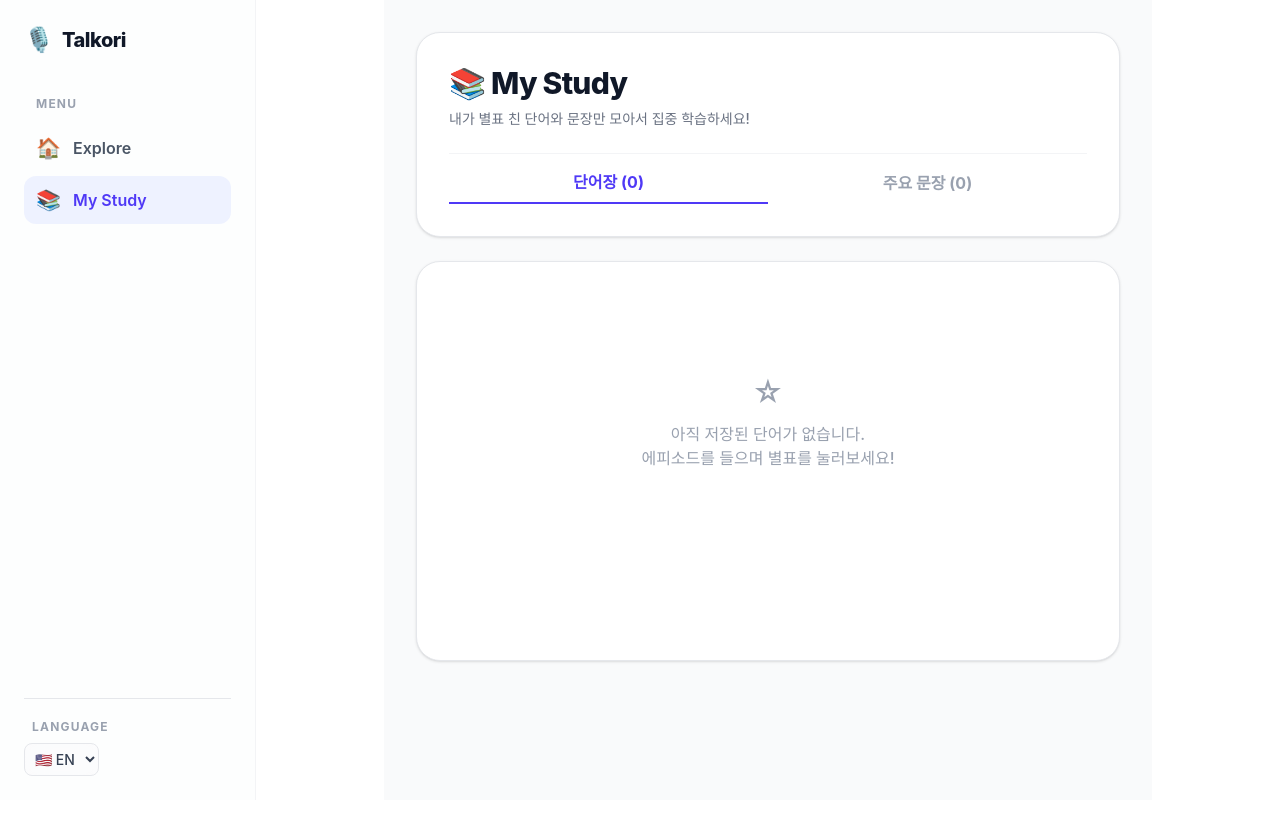
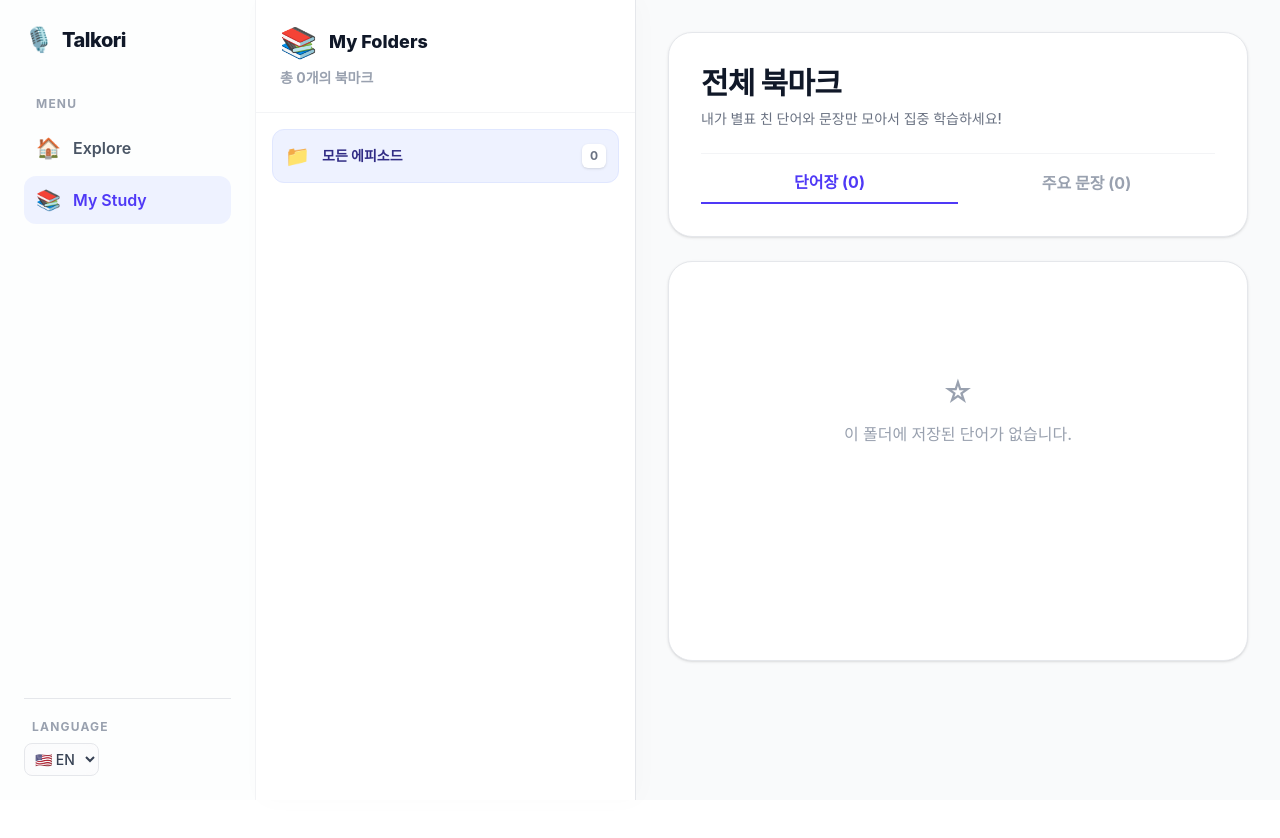
Before and after one commit to juryongkim/talkori-podcast, a React (Vite) app: page /my-study in a window 1280 px wide. Built offline with nearby package versions, Linux system fonts and the light colour scheme.

Commit message:
2coulum player and study

```diff
--- a/src/pages/MyStudy.jsx
+++ b/src/pages/MyStudy.jsx
@@ -4,12 +4,14 @@ import { Link } from 'react-router-dom';
 export default function MyStudy() {
   const [savedVoca, setSavedVoca] = useState([]);
   const [savedScript, setSavedScript] = useState([]);
+
   const [activeTab, setActiveTab] = useState('voca');
+  const [selectedFolder, setSelectedFolder] = useState('all'); // 'all' 또는 특정 epId
+  const [isFolderMenuOpen, setIsFolderMenuOpen] = useState(false); // 모바일 폴더 메뉴 토글
 
   const audioRef = useRef(null);
   const CDN_BASE_URL = "https://talkori.b-cdn.net/podcast/reaction";
 
-  // 화면이 켜질 때 로컬 스토리지에서 장바구니 데이터를 싹 불러옵니다.
   useEffect(() => {
     const voca = JSON.parse(localStorage.getItem('talkori_saved_voca')) || [];
     const script = JSON.parse(localStorage.getItem('talkori_saved_script')) || [];
@@ -21,21 +23,18 @@ export default function MyStudy() {
     };
   }, []);
 
-  // 🗑️ 다 외운 단어 삭제 함수
   const removeVoca = (wordToRemove) => {
     const updated = savedVoca.filter(v => v.word !== wordToRemove);
     setSavedVoca(updated);
     localStorage.setItem('talkori_saved_voca', JSON.stringify(updated));
   };
 
-  // 🗑️ 다 외운 문장 삭제 함수
   const removeScript = (textToRemove) => {
     const updated = savedScript.filter(s => s.text !== textToRemove);
     setSavedScript(updated);
     localStorage.setItem('talkori_saved_script', JSON.stringify(updated));
   };
 
-  // 🔊 저장된 항목 오디오 재생
   const playAudio = (epId, audioFile) => {
     if (audioRef.current) audioRef.current.pause();
     if (!audioFile) return;
@@ -46,13 +45,114 @@ export default function MyStudy() {
     audio.play().catch(e => console.error("재생 에러:", e));
   };
 
+  // ✨ 저장된 데이터에서 존재하는 에피소드 ID(폴더명)만 추출해서 오름차순 정렬
+  const getUniqueFolders = () => {
+    const epIds = new Set([
+      ...savedVoca.map(v => v.epId),
+      ...savedScript.map(s => s.epId)
+    ]);
+    return Array.from(epIds).filter(Boolean).sort((a, b) => parseInt(a) - parseInt(b));
+  };
+
+  const folders = getUniqueFolders();
+
+  // ✨ 선택된 폴더(에피소드)에 맞게 데이터 필터링
+  const filteredVoca = selectedFolder === 'all' ? savedVoca : savedVoca.filter(v => v.epId === selectedFolder);
+  const filteredScript = selectedFolder === 'all' ? savedScript : savedScript.filter(s => s.epId === selectedFolder);
+
+  // ✨ 좌측 폴더 리스트 컴포넌트
+  const FolderListContent = () => (
+    <div className="flex flex-col h-full bg-white">
+      <div className="p-6 border-b border-gray-100 shrink-0">
+        <div className="flex items-center gap-3 mb-2">
+          <span className="text-3xl">📚</span>
+          <h2 className="text-lg font-extrabold text-gray-900 leading-tight">
+            My Folders
+          </h2>
+        </div>
+        <p className="text-sm font-bold text-gray-400">총 {savedVoca.length + savedScript.length}개의 북마크</p>
+      </div>
+
+      <div className="flex-1 overflow-y-auto p-4 space-y-2">
+        {/* '전체 보기' 폴더 */}
+        <div
+          onClick={() => { setSelectedFolder('all'); setIsFolderMenuOpen(false); }}
+          className={`flex items-center justify-between p-3 rounded-xl cursor-pointer transition-all ${selectedFolder === 'all' ? 'bg-indigo-50 border border-indigo-100' : 'hover:bg-gray-50 border border-transparent'}`}
+        >
+          <div className="flex items-center gap-3">
+            <span className="text-xl">📁</span>
+            <p className={`text-sm font-bold ${selectedFolder === 'all' ? 'text-indigo-900' : 'text-gray-700'}`}>
+              모든 에피소드
+            </p>
+          </div>
+          <span className="text-xs font-bold bg-white px-2 py-1 rounded-md text-gray-500 shadow-sm">
+            {savedVoca.length + savedScript.length}
+          </span>
+        </div>
+
+        {/* 개별 에피소드 폴더들 */}
+        {folders.map(epId => {
+          const epVocaCount = savedVoca.filter(v => v.epId === epId).length;
+          const epScriptCount = savedScript.filter(s => s.epId === epId).length;
+          const totalCount = epVocaCount + epScriptCount;
+
           return (
-    <div className="max-w-3xl mx-auto px-4 py-8 md:px-8 bg-gray-50 min-h-screen">
+            <div
+              key={epId}
+              onClick={() => { setSelectedFolder(epId); setIsFolderMenuOpen(false); }}
+              className={`flex items-center justify-between p-3 rounded-xl cursor-pointer transition-all ${selectedFolder === epId ? 'bg-indigo-50 border border-indigo-100' : 'hover:bg-gray-50 border border-transparent'}`}
+            >
+              <div className="flex items-center gap-3">
+                <span className="text-xl">📂</span>
+                <p className={`text-sm font-bold ${selectedFolder === epId ? 'text-indigo-900' : 'text-gray-700'}`}>
+                  EPISODE {epId}
+                </p>
+              </div>
+              <span className="text-xs font-bold bg-white px-2 py-1 rounded-md text-gray-500 shadow-sm">
+                {totalCount}
+              </span>
+            </div>
+          );
+        })}
+      </div>
+    </div>
+  );
 
-      {/* --- 상단 타이틀 & 탭 --- */}
-      <div className="bg-white p-6 md:p-8 rounded-3xl shadow-sm border border-gray-200 mb-6">
+  return (
+    <div className="flex w-full min-h-screen bg-gray-50">
+
+      {/* --- 💻 [PC 전용] 좌측 폴더 사이드바 --- */}
+      <aside className="hidden lg:flex flex-col w-[320px] xl:w-[380px] bg-white border-r border-gray-200 h-screen sticky top-0 shrink-0 shadow-[4px_0_24px_rgba(0,0,0,0.02)] z-10">
+        <FolderListContent />
+      </aside>
+
+      {/* --- 📱 [모바일 전용] 우측 슬라이드 폴더 메뉴 --- */}
+      {isFolderMenuOpen && (
+        <div className="lg:hidden fixed inset-0 z-50 flex">
+          <div className="absolute inset-0 bg-black/30 backdrop-blur-sm" onClick={() => setIsFolderMenuOpen(false)}></div>
+          <div className="relative w-4/5 max-w-sm bg-white h-full ml-auto shadow-2xl flex flex-col transform transition-transform animate-slide-in-right">
+            <button onClick={() => setIsFolderMenuOpen(false)} className="absolute top-4 right-4 z-10 w-8 h-8 bg-gray-100 rounded-full flex items-center justify-center text-gray-600 font-bold">✕</button>
+            <FolderListContent />
+          </div>
+        </div>
+      )}
+
+      {/* --- 메인 학습장 영역 --- */}
+      <main className="flex-1 w-full relative">
+        <div className="max-w-3xl mx-auto px-4 py-8 md:px-8 pb-32">
+
+          {/* 상단 스티키 헤더 */}
+          <div className="bg-white p-6 md:p-8 rounded-3xl shadow-sm border border-gray-200 mb-6 sticky top-4 z-20 transition-all">
+
+            <button
+              onClick={() => setIsFolderMenuOpen(true)}
+              className="lg:hidden absolute right-6 top-6 text-indigo-600 bg-indigo-50 px-3 py-1.5 rounded-lg text-xs font-bold hover:bg-indigo-100 transition-colors"
+            >
+              ☰ 폴더 선택
+            </button>
+
             <h1 className="text-2xl md:text-3xl font-extrabold tracking-tight text-gray-900 mb-2">
-          📚 My Study
+              {selectedFolder === 'all' ? '전체 북마크' : `EPISODE ${selectedFolder} 복습`}
             </h1>
             <p className="text-gray-500 font-medium text-sm mb-6">
               내가 별표 친 단어와 문장만 모아서 집중 학습하세요!
@@ -63,54 +163,45 @@ export default function MyStudy() {
                 onClick={() => setActiveTab('voca')}
                 className={`flex-1 pb-2 text-sm md:text-base font-bold transition-colors ${activeTab === 'voca' ? 'text-indigo-600 border-b-2 border-indigo-600' : 'text-gray-400 hover:text-gray-600'}`}
               >
-            단어장 ({savedVoca.length})
+                단어장 ({filteredVoca.length})
               </button>
               <button
                 onClick={() => setActiveTab('script')}
                 className={`flex-1 pb-2 text-sm md:text-base font-bold transition-colors ${activeTab === 'script' ? 'text-indigo-600 border-b-2 border-indigo-600' : 'text-gray-400 hover:text-gray-600'}`}
               >
-            주요 문장 ({savedScript.length})
+                주요 문장 ({filteredScript.length})
               </button>
             </div>
           </div>
 
-      {/* --- 학습장 리스트 영역 --- */}
-      <div className="bg-white rounded-3xl shadow-sm border border-gray-200 p-6 md:p-8 pb-32 min-h-[50vh]">
+          {/* 리스트 영역 */}
+          <div className="bg-white rounded-3xl shadow-sm border border-gray-200 p-6 md:p-8 min-h-[50vh]">
 
-        {/* 📚 단어장 탭 렌더링 */}
+            {/* 📚 단어장 렌더링 */}
             {activeTab === 'voca' && (
               <div className="space-y-4">
-            {savedVoca.length === 0 ? (
+                {filteredVoca.length === 0 ? (
                   <div className="text-center py-20 text-gray-400 font-medium">
                     <span className="text-3xl block mb-3">☆</span>
-                아직 저장된 단어가 없습니다.<br/>에피소드를 들으며 별표를 눌러보세요!
+                    이 폴더에 저장된 단어가 없습니다.
                   </div>
                 ) : (
-              savedVoca.map((voca, idx) => (
+                  filteredVoca.map((voca, idx) => (
                     <div key={idx} className="flex flex-col items-start gap-1 p-4 rounded-xl transition-all duration-300 border bg-white border-gray-100 hover:border-indigo-100">
                       <div className="flex justify-between items-start w-full mb-1">
                         <div>
+                          {selectedFolder === 'all' && (
                             <span className="text-[10px] font-bold text-gray-400 uppercase tracking-widest block mb-1">
                               EPISODE {voca.epId}
                             </span>
+                          )}
                           <h3 className="text-xl font-extrabold text-gray-900">
                             {voca.word}
                           </h3>
                         </div>
                         <div className="flex items-center gap-2">
-                      <button
-                        onClick={() => playAudio(voca.epId, voca.audio)}
-                        className="w-8 h-8 rounded-full flex items-center justify-center bg-indigo-50 text-indigo-600 hover:bg-indigo-100 transition-colors"
-                      >
-                        ▶
-                      </button>
-                      <button
-                        onClick={() => removeVoca(voca.word)}
-                        className="text-yellow-400 hover:scale-110 text-2xl transition-transform"
-                        title="저장 취소"
-                      >
-                        ★
-                      </button>
+                          <button onClick={() => playAudio(voca.epId, voca.audio)} className="w-8 h-8 rounded-full flex items-center justify-center bg-indigo-50 text-indigo-600 hover:bg-indigo-100 transition-colors">▶</button>
+                          <button onClick={() => removeVoca(voca.word)} className="text-yellow-400 hover:scale-110 text-2xl transition-transform" title="저장 취소">★</button>
                         </div>
                       </div>
                       <p className="text-sm font-bold text-indigo-500 mb-2">{voca.meaning}</p>
@@ -125,35 +216,24 @@ export default function MyStudy() {
               </div>
             )}
 
-        {/* 📝 문장 탭 렌더링 */}
+            {/* 📝 문장 렌더링 */}
             {activeTab === 'script' && (
               <div className="space-y-4">
-            {savedScript.length === 0 ? (
+                {filteredScript.length === 0 ? (
                   <div className="text-center py-20 text-gray-400 font-medium">
                     <span className="text-3xl block mb-3">☆</span>
-                아직 저장된 문장이 없습니다.<br/>에피소드를 들으며 별표를 눌러보세요!
+                    이 폴더에 저장된 문장이 없습니다.
                   </div>
                 ) : (
-              savedScript.map((item, idx) => (
+                  filteredScript.map((item, idx) => (
                     <div key={idx} className="flex flex-col items-start gap-1 p-4 rounded-xl transition-all duration-300 border bg-white border-gray-100 hover:border-indigo-100">
                       <div className="flex justify-between items-start w-full mb-1">
                         <span className="text-[10px] font-bold text-gray-400 uppercase tracking-widest block mb-1">
-                      EPISODE {item.epId} • {item.speaker}
+                          {selectedFolder === 'all' ? `EPISODE ${item.epId} • ` : ''}{item.speaker}
                         </span>
                         <div className="flex items-center gap-2">
-                      <button
-                        onClick={() => playAudio(item.epId, item.audio)}
-                        className="w-8 h-8 rounded-full flex items-center justify-center bg-indigo-50 text-indigo-600 hover:bg-indigo-100 transition-colors"
-                      >
-                        ▶
-                      </button>
-                      <button
-                        onClick={() => removeScript(item.text)}
-                        className="text-yellow-400 hover:scale-110 text-2xl transition-transform"
-                        title="저장 취소"
-                      >
-                        ★
-                      </button>
+                          <button onClick={() => playAudio(item.epId, item.audio)} className="w-8 h-8 rounded-full flex items-center justify-center bg-indigo-50 text-indigo-600 hover:bg-indigo-100 transition-colors">▶</button>
+                          <button onClick={() => removeScript(item.text)} className="text-yellow-400 hover:scale-110 text-2xl transition-transform" title="저장 취소">★</button>
                         </div>
                       </div>
                       <p className="text-lg font-bold text-gray-900 leading-snug mb-1">{item.text}</p>
@@ -170,5 +250,7 @@ export default function MyStudy() {
 
           </div>
         </div>
+      </main>
+    </div>
   );
 }
```
Lines whose indentation alone changed are shown as unchanged.
